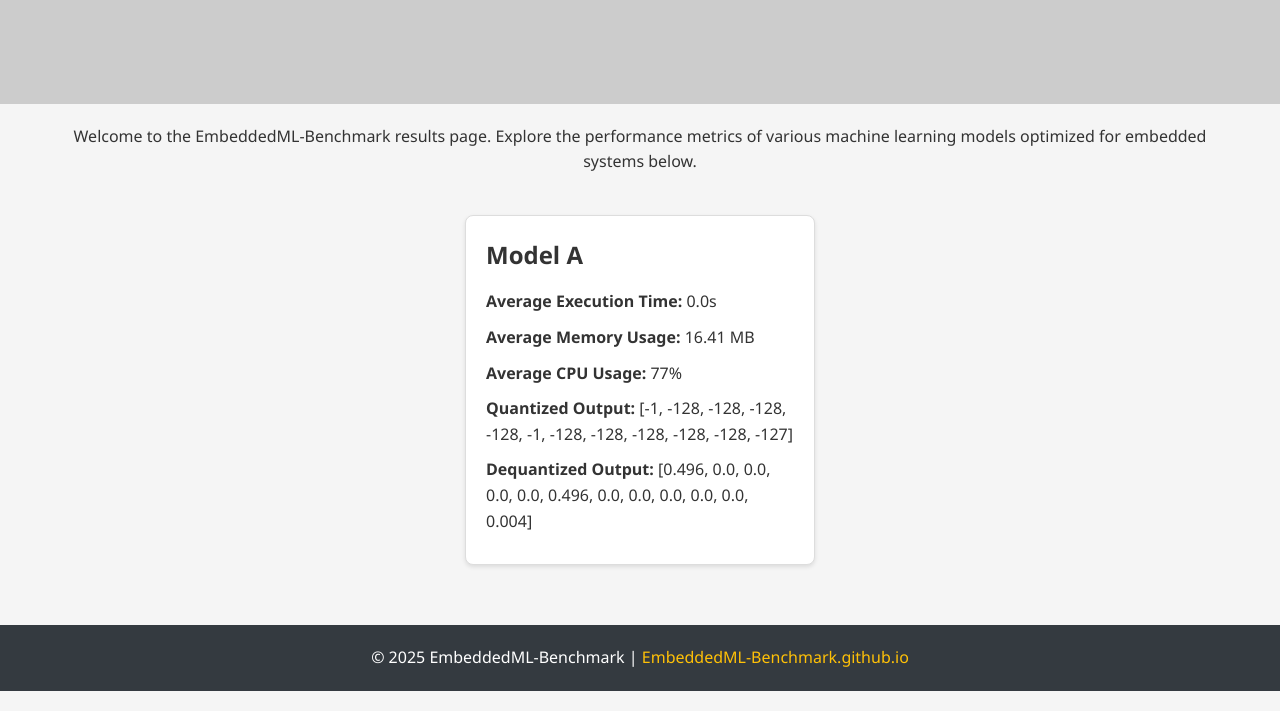
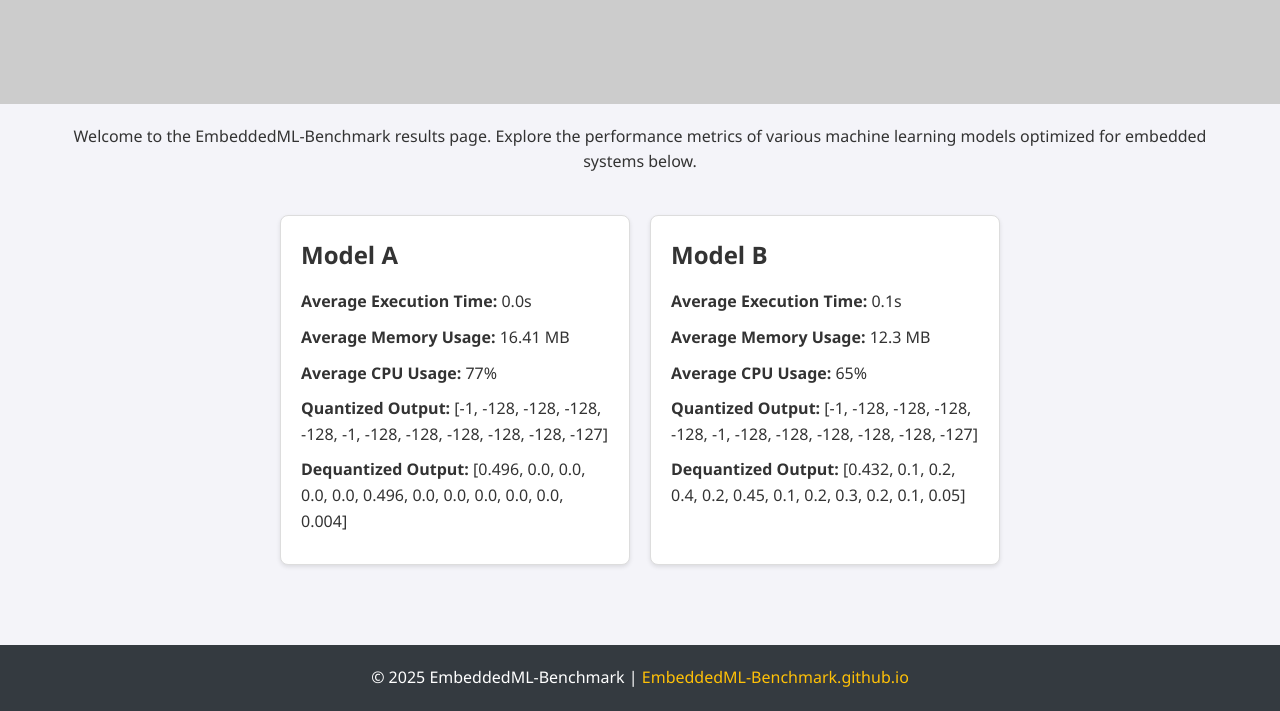
Before and after one commit to EmbeddedML-Benchmark/embeddedml-benchmark.github.io, a plain HTML site: page index.html in a window 1280 px wide. Shown: the part 343-1054 px from the top of the page. Drawn offline with Linux system fonts and the light colour scheme; placeholder pictures from the web are drawn by us.

Commit message:
Update UI

```diff
--- a/index.html
+++ b/index.html
@@ -38,6 +38,14 @@
         <p><strong>Quantized Output:</strong> [-1, -128, -128, -128, -128, -1, -128, -128, -128, -128, -128, -127]</p>
         <p><strong>Dequantized Output:</strong> [0.496, 0.0, 0.0, 0.0, 0.0, 0.496, 0.0, 0.0, 0.0, 0.0, 0.0, 0.004]</p>
       </div>
+      <div class="result-card">
+        <h3>Model B</h3>
+        <p><strong>Average Execution Time:</strong> 0.1s</p>
+        <p><strong>Average Memory Usage:</strong> 12.3 MB</p>
+        <p><strong>Average CPU Usage:</strong> 65%</p>
+        <p><strong>Quantized Output:</strong> [-1, -128, -128, -128, -128, -1, -128, -128, -128, -128, -128, -127]</p>
+        <p><strong>Dequantized Output:</strong> [0.432, 0.1, 0.2, 0.4, 0.2, 0.45, 0.1, 0.2, 0.3, 0.2, 0.1, 0.05]</p>
+      </div>
       <!-- Additional result cards can be added here -->
     </section>
   </main>
--- a/styles.css
+++ b/styles.css
@@ -1,26 +1,22 @@
-/* Reset some default browser styles */
 * {
   margin: 0;
   padding: 0;
   box-sizing: border-box;
 }
 
-/* Body styling */
 body {
   font-family: 'Segoe UI', Tahoma, Geneva, Verdana, sans-serif;
-  background-color: #f5f5f5;
+  background-color: #f4f4f9;
   color: #333;
   line-height: 1.6;
 }
 
-/* Container to center content and set a max-width */
 .container {
   width: 90%;
   max-width: 1200px;
   margin: 0 auto;
 }
 
-/* Header styling */
 header {
   background-color: #343a40;
   color: #fff;
@@ -54,7 +50,6 @@ nav ul li a:hover {
   color: #ffc107;
 }
 
-/* Hero section styling */
 .hero {
   background: url('https://via.placeholder.com/1200x400') no-repeat center center/cover;
   height: 300px;
@@ -69,7 +64,6 @@ nav ul li a:hover {
   font-size: 36px;
 }
 
-/* Main content styling */
 main {
   padding: 20px 0;
 }
@@ -95,6 +89,7 @@ main {
   padding: 20px;
   box-shadow: 0 2px 4px rgba(0,0,0,0.1);
   transition: transform 0.3s ease, box-shadow 0.3s ease;
+  margin-bottom: 20px;
 }
 
 .result-card:hover {
@@ -112,7 +107,6 @@ main {
   margin-bottom: 10px;
 }
 
-/* Footer styling */
 footer {
   background-color: #343a40;
   color: #fff;
@@ -131,7 +125,6 @@ footer a:hover {
   color: #fff;
 }
 
-/* Responsive design for smaller screens */
 @media (max-width: 768px) {
   .hero h2 {
     font-size: 28px;
```
